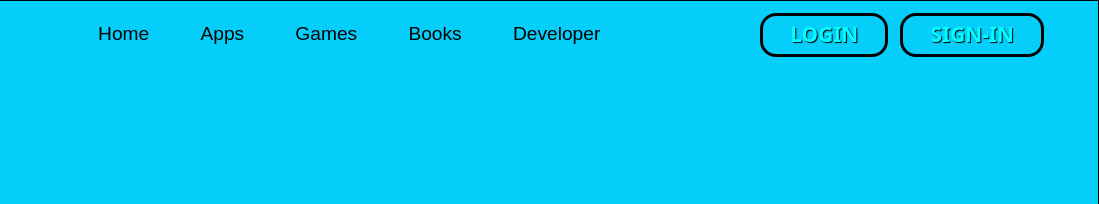
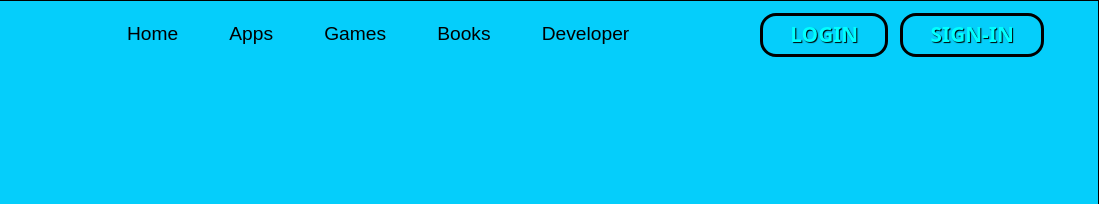
Before and after one commit to PriyanshuSharma2/WebAppStore2, a plain HTML site: page index.html in a window 1280 px wide. Shown: the top 204 px of the page, 181-1280 px from the left. Drawn offline with Linux system fonts and the light colour scheme.

Commit message:
Update index.html

```diff
--- a/index.html
+++ b/index.html
@@ -110,10 +110,7 @@
             width: 8rem;
         }
         .middle-section-navbar{
-            display: flex;
-            justify-content: space-between;
-            align-items: center;
-            width: 50%;
+
         }
         .middle-section-navbar ul{
             display: flex;
```
